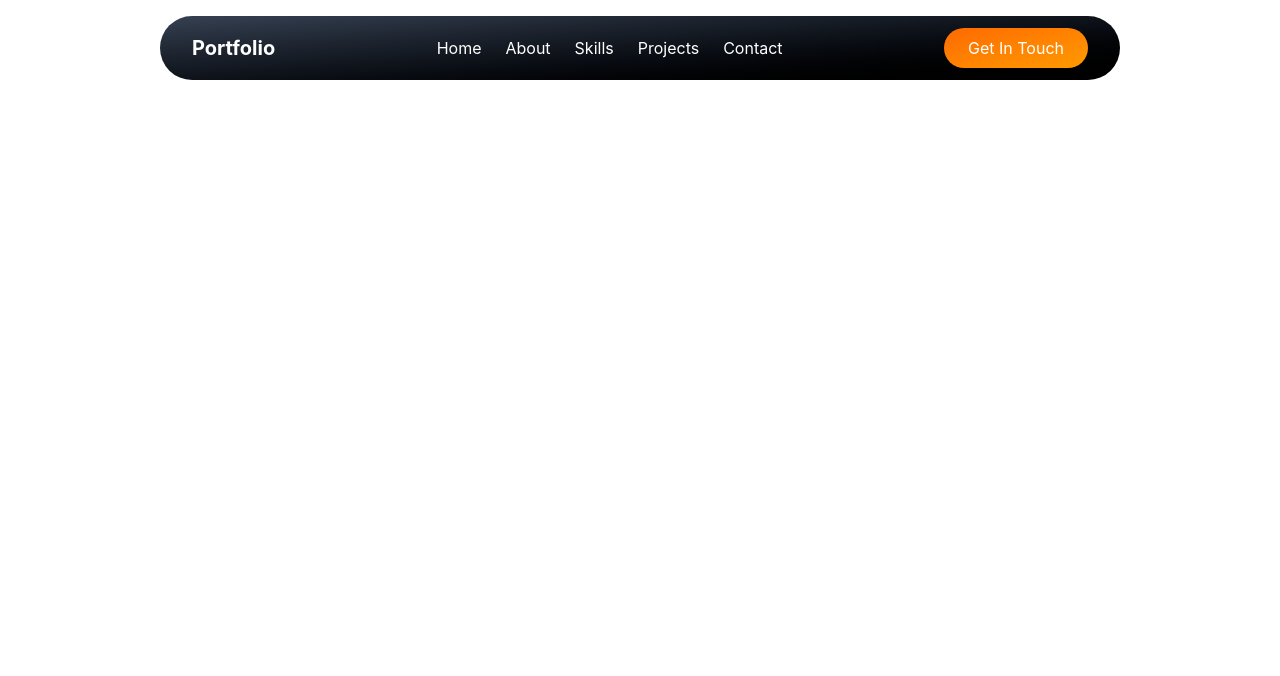
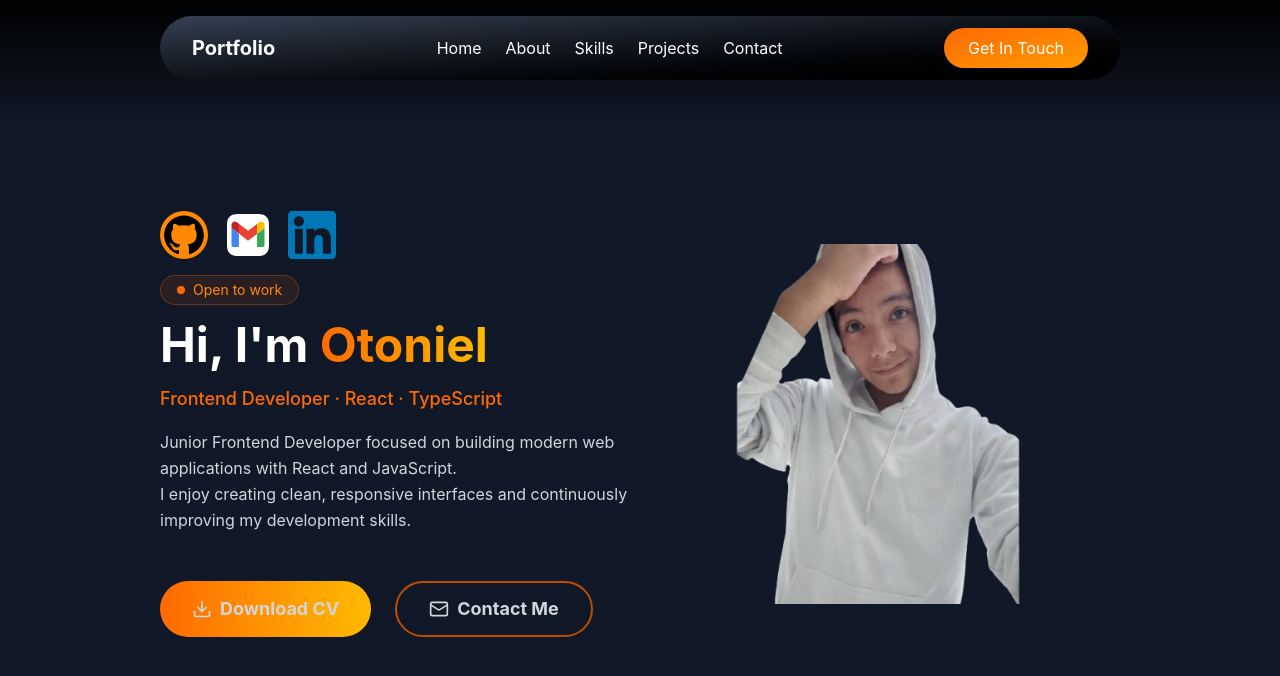
Before and after one commit to OtonielG/frontend-portfolioTS, a React (Vite) app: page / in a window 1280 px wide. Shown: the top 676 px of the page. Built offline with nearby package versions, Linux system fonts and the light colour scheme.

Commit message:
Add hero section

```diff
--- a/src/App.tsx
+++ b/src/App.tsx
@@ -1,9 +1,13 @@
+import Hero from "./components/Hero";
 import Navbar from "./components/Navbar";
 
 function App() {
   return (
     <div>
       <Navbar />
+      <main>
+        <Hero />
+      </main>
     </div>
   );
 }
--- /dev/null
+++ b/src/components/Hero.tsx
@@ -0,0 +1,117 @@
+import heroImg from "../assets/hero-png.png";
+import githubSVG from "../assets/github-svg.svg";
+import gmailSVG from "../assets/gmail-svg.svg";
+import linkedinSVG from "../assets/linkedin-svg.svg";
+import CV from "../assets/Untitled document.pdf";
+import { DownloadIcon, Mail } from "lucide-react";
+
+interface SocialIcon {
+  icon: string;
+  alt: string;
+  href: string;
+  external?: boolean;
+}
+
+const socialIcons: SocialIcon[] = [
+  {
+    icon: githubSVG,
+    alt: "GitHub",
+    href: "https://github.com/OtonielG",
+    external: true,
+  },
+  {
+    icon: gmailSVG,
+    alt: "Gmail",
+    href: "mailto:otonielgomez993@gmail.com?subject=Frontend%20Developer%20Opportunity",
+  },
+  {
+    icon: linkedinSVG,
+    alt: "LinkedIn",
+    href: "https://www.linkedin.com/in/otoniel-gomez-03gt/",
+    external: true,
+  },
+];
+
+export default function Hero() {
+  return (
+    <section
+      id="home"
+      className="relative flex flex-wrap justify-center items-center overflow-hidden
+      bg-linear-to-br from-gray-900 via-gray-900 to-gray-900 w-full min-h-dvh px-6 md:px-14 lg:px-40 pt-28 md:pt-12"
+    >
+      <div className="absolute top-0 left-0 w-full h-32 pointer-events-none bg-linear-to-b from-black to-transparent" />
+      <article className="w-full lg:w-1/2 flex flex-col justify-center items-center lg:items-start gap-4 ">
+        <ul className="flex gap-4">
+          {socialIcons.map((social) => (
+            <li
+              key={social.alt}
+              className="hover:-translate-y-2 transition-transform duration-300"
+            >
+              <a
+                href={social.href}
+                target={social.external ? "_blank" : undefined}
+                rel={social.external ? "noreferrer" : undefined}
+                aria-label={`Open ${social.alt}`}
+              >
+                <img
+                  src={social.icon}
+                  className={`size-12 ${social.alt === "GitHub" && "rounded-full bg-orange-400 p-1"}`}
+                />
+              </a>
+            </li>
+          ))}
+        </ul>
+        <span className="w-fit flex items-center gap-2 rounded-full border border-orange-500/30 bg-orange-500/10 px-4 py-1 text-sm text-orange-400">
+          <span className="h-2 w-2 rounded-full bg-orange-500" />
+          Open to work
+        </span>
+        <h1 className="title-font text-3xl font-bold sm:text-4xl lg:text-5xl text-white">
+          Hi, I&apos;m{" "}
+          <span className="bg-linear-to-r from-orange-500 to-amber-400 bg-clip-text text-transparent">
+            Otoniel
+          </span>
+        </h1>
+        <p className="text-orange-500 font-medium text-base sm:text-lg">
+          Frontend Developer · React · TypeScript
+        </p>
+        <p className="max-w-md leading-relaxed sm:mb-8 sm:max-w-lg text-gray-300">
+          Junior Frontend Developer focused on building modern web applications
+          with React and JavaScript. <br />I enjoy creating clean, responsive
+          interfaces and continuously improving my development skills.
+        </p>
+        <div className="flex gap-6">
+          <div className="flex gap-6">
+            <a
+              href={CV}
+              download="Otoniel_CV.pdf"
+              className="bg-linear-to-r from-orange-500 to-amber-400
+            flex justify-center items-center py-3 px-8 rounded-full text-lg font-bold text-gray-300
+            hover:shadow-[0_0_25px_rgb(255,165,0,0.4)] transition-shadow duration-300"
+            >
+              <DownloadIcon className="mr-2 h-4 w-4 sm:h-5 sm:w-5" />
+              <span>Download CV</span>
+            </a>
+          </div>
+          <div className="flex gap-6">
+            <a
+              href="#home"
+              className="py-3 px-8 flex justify-center items-center rounded-full text-lg font-bold text-gray-300
+              border-2 border-amber-700 hover:bg-amber-700 transition-transform duration-300
+              hover:shadow-[0_0_25px_rgb(255,165,0,0.4)]"
+            >
+              <Mail className="mr-2 h-4 w-4 sm:h-5 sm:w-5" />
+              <span>Contact Me</span>
+            </a>
+          </div>
+        </div>
+      </article>
+      <article className="w-full lg:w-1/2 flex justify-center items-center">
+        <img
+          src={heroImg}
+          alt="Hero Image"
+          className="hover:scale-110 transition-transform duration-300"
+        />
+      </article>
+    </section>
+  );
+}
```
